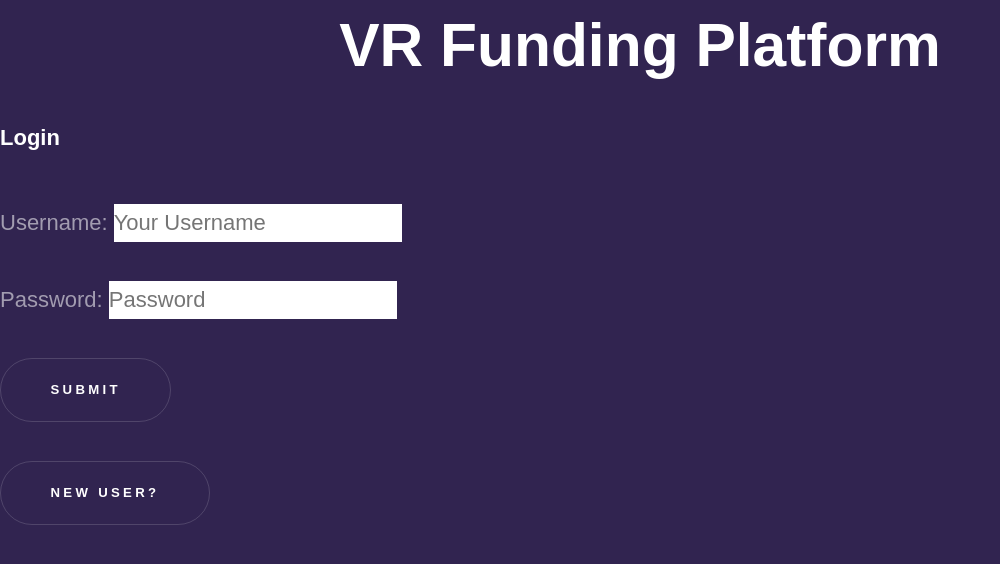
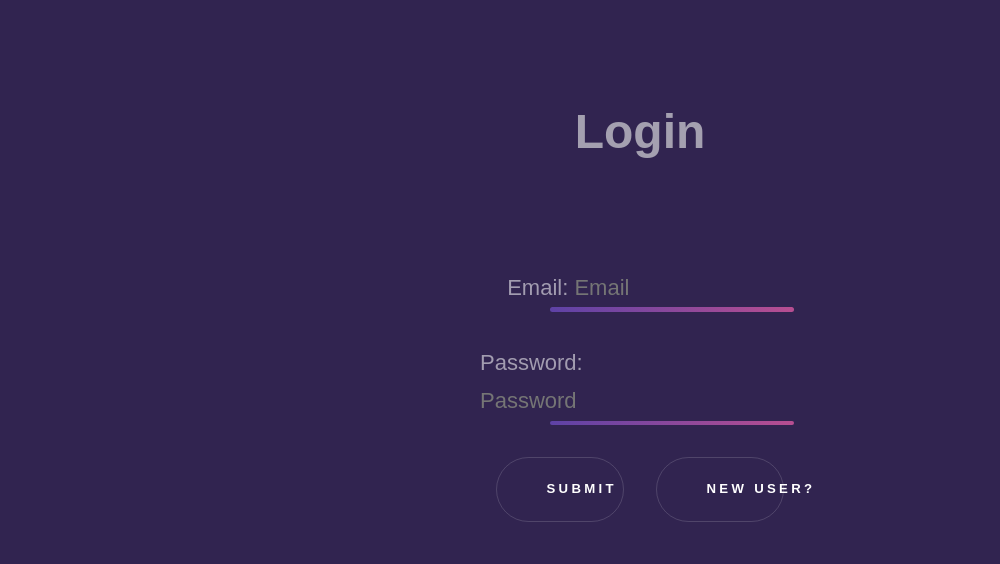
Before and after one commit to justin-mavity/front-end, a React (Create React App) app in the folder vr-funding-platform-front-end/: page /login in a window 1280 px wide. Shown: the top 564 px of the page, without its empty margins (0-1000 px from the left). Built offline with nearby package versions, Linux system fonts and the light colour scheme; no server answers.

Commit message:
Styled the Login Page.

```diff
--- a/vr-funding-platform-front-end/src/App.js
+++ b/vr-funding-platform-front-end/src/App.js
@@ -24,9 +24,9 @@ export default function App() {
 
   return (
     <div className="app">
-      <div className="title">
+      {/* <div className="title">
         <h1>VR Funding Platform</h1>
-      </div>
+      </div> */}
       <Switch>
         <Route path="/login">
           <Login />
--- a/vr-funding-platform-front-end/src/Components/Home.css
+++ b/vr-funding-platform-front-end/src/Components/Home.css
@@ -1,4 +1,7 @@
-body, input, select, textarea {
+body,
+input,
+select,
+textarea {
   color: rgba(255, 255, 255, 0.55);
   font-family: Arial, Helvetica, sans-serif;
   font-size: 16.5pt;
@@ -11,23 +14,29 @@ body {
   background: #312450;
 }
 
-h1, h2, h3, h4, h5, h6 {
+h1,
+h2,
+h3,
+h4,
+h5,
+h6 {
   color: #ffffff;
   font-weight: bold;
   line-height: 1.5;
   margin: 0 0 0.5em 0;
 }
 
-  *, *:before, *:after {
+*,
+*:before,
+*:after {
   box-sizing: inherit;
 }
 
-
-h1{
+h1 {
   font-size: 2.75em;
-    display:block;
-    margin-inline-start:0px;
-    margin-inline-end:0px;
+  display: block;
+  margin-inline-start: 0px;
+  margin-inline-end: 0px;
   text-align: center;
 }
 
@@ -64,18 +73,18 @@ p {
   z-index: 10000;
 }
 
-#sidebar .inner{
-    display:flex;
-    flex-direction:column;
+#sidebar .inner {
+  display: flex;
+  flex-direction: column;
   justify-content: center;
   transform: translateY(0);
   transition: opacity 1s ease;
-    min-height:100%;
+  min-height: 100%;
   opacity: 1;
-    width:100%;
+  width: 100%;
 }
 
-#sidebar nav a{
+#sidebar nav a {
   transition: color 0.2s ease;
   border: 0;
   color: rgba(255, 255, 255, 0.35);
@@ -99,16 +108,16 @@ p {
   max-width: 100%;
 }
 
-#sidebar nav a:before, #sidebar nav a:after {
+#sidebar nav a:before,
+#sidebar nav a:after {
   border-radius: 0.2em;
   bottom: 0;
-    content: '';
+  content: "";
   height: 0.2em;
   position: absolute;
   right: 0;
   width: 100%;
 }
-
 
 #sidebar nav a:after {
   background-image: linear-gradient(to right, #5e42a6, #b74e91);
@@ -150,56 +159,64 @@ p {
   margin-left: 18em;
 }
 
-  #intro{
+#intro {
+  display: flex;
+  flex-direction: column;
+  justify-content: center;
+  align-items: flex-start;
   background-attachment: fixed;
-    background-image: url('../Assets/images/banner.jpg');
+  background-image: url("../Assets/images/banner.jpg");
   background-position: top right;
   background-repeat: no-repeat;
   background-size: 100% 100%;
-    height:100vh;
+  height: 100vh;
 }
 
-    .wrapper .style1{
+.wrapper .style1 {
   background-color: #5e42a6;
 }
 
-  .wrappper .fullscreen{
-    display:flex;
+.wrappper .fullscreen {
+  display: flex;
   flex-direction: column;
   justify-content: center;
-    min-height:100vh;
+  min-height: 100vh;
 }
 
-    .wrapper .inner{
-      padding:5em 5em 3em 5em;
-      max-width:100%;
-      width:75%;
+.wrapper .inner {
+  padding: 5em 5em 3em 5em;
+  max-width: 100%;
+  width: 75%;
 }
 
-  .wrapper .fade-up .inner{
+.wrapper .fade-up .inner {
   transform: translateY(0);
   transition: opacity 1s ease, transform 1s ease;
-      opacity: 1.0;
+  opacity: 1;
 }
 
-  ul{
+ul {
   margin: 0 0, 2em 0;
-      padding-left:1em;
+  padding-left: 1em;
 }
 
-ul.actions{
-    display:flex;
-    cursor:default;
-    list-style:none;
-    margin-left:-1em;
-    padding-left:0;
+ul.actions {
+  display: flex;
+  cursor: default;
+  list-style: none;
+  margin-left: -1em;
+  padding-left: 0;
 }
 
 .wrapper.style2 {
   background-color: #b74e91;
 }
 
-input[type="submit"], input[type="reset"], input[type="button"], button, .button {
+input[type="submit"],
+input[type="reset"],
+input[type="button"],
+button,
+.button {
   appearance: none;
   transition: border-color 0.2s ease;
   background-color: transparent;
@@ -223,11 +240,15 @@ input[type="submit"], input[type="reset"], input[type="button"], button, .button
   white-space: nowrap;
 }
 
-  input[type="submit"]:after, input[type="reset"]:after, input[type="button"]:after, button:after, .button:after {
+input[type="submit"]:after,
+input[type="reset"]:after,
+input[type="button"]:after,
+button:after,
+.button:after {
   transition: opacity 0.2s ease, transform 0.2s ease;
   background: #ffffff;
   border-radius: 3em;
-    content: '';
+  content: "";
   height: 100%;
   left: 0;
   opacity: 0;
--- a/vr-funding-platform-front-end/src/Components/Home.js
+++ b/vr-funding-platform-front-end/src/Components/Home.js
@@ -9,14 +9,23 @@ import "./Home.css";
 
 function Home(props) {
   console.log(props);
+
   const { fundraisers } = props;
+
   const history = useHistory();
+
   const routeToLogin = () => {
     history.push("/login");
   };
+
+  const routeToRegister = () => {
+    history.push("/register");
+  };
+
   useEffect(() => {
     props.fetchFundraisers(localStorage.getItem("user_id"));
   }, []);
+
   return (
     <div className="home-wrapper">
       <div id="sidebar">
@@ -42,6 +51,15 @@ function Home(props) {
                   Sign In
                 </a>
               </li>
+              <li>
+                <a
+                  href="register"
+                  className="scrolly active-locked"
+                  onClick={routeToRegister}
+                >
+                  Register
+                </a>
+              </li>
             </ul>
           </nav>
         </div>
@@ -55,7 +73,7 @@ function Home(props) {
               access to business training, project capital raising and
               mentoring.
             </p>
-            <ul className="actions">
+            {/* <ul className="actions">
               <li>
                 <button
                   type="button"
@@ -65,7 +83,7 @@ function Home(props) {
                   Log In
                 </button>
               </li>
-            </ul>
+            </ul> */}
           </div>
         </div>
         <div id="about" className="wrapper style2">
--- a/vr-funding-platform-front-end/src/Components/HomeFundraiserCard.js
+++ b/vr-funding-platform-front-end/src/Components/HomeFundraiserCard.js
@@ -41,7 +41,7 @@ function HomeFundraiserCard(props) {
             {amount_raised} out of {goal}
           </CardText>
         </CardBody>
-        <div clasName="donate-link">
+        <div className="donate-link">
           <Link to="/donate">
             <button>Donate</button>
           </Link>
--- a/vr-funding-platform-front-end/src/Forms/Login.js
+++ b/vr-funding-platform-front-end/src/Forms/Login.js
@@ -2,17 +2,85 @@ import React, { useState, useEffect } from "react";
 import { useHistory, Link } from "react-router-dom";
 import { Button, Form, FormGroup, Label, Input } from "reactstrap";
 import axios from "axios";
+import styled from "styled-components";
 
 import * as yup from "yup";
 
+const StyledPage = styled.div`
+  width: 100%;
+  height: 100%;
+  display: flex;
+  flex-direction: column;
+  justify-content: center;
+  align-items: center;
+`;
+
+const StyledHeader = styled.h2`
+  margin-top: 7.5%;
+  font-size: 3rem;
+  color: #a4a0b0;
+`;
+
+const StyledForm = styled.form`
+  width: 100%;
+  height: 100%;
+  display: flex;
+  flex-direction: column;
+  justify-content: center;
+  align-items: center;
+  margin-top: 6%;
+`;
+
+const StyledEmailContainer = styled.div`
+  width: 25%;
+  margin-left: 4.25%;
+`;
+
+const StyledPasswordContainer = styled.div`
+  width: 25%;
+`;
+
+const StyledInput = styled.input`
+  width: 75%;
+  background: none;
+  outline: none;
+`;
+
+const StyledEmailBorder = styled.div`
+  width: 76.25%;
+  height: 0.2em;
+  margin-left: 13.45%;
+  margin-bottom: 10%;
+  border-radius: 0.2em;
+  background: linear-gradient(to right, #5e42a6, #b74e91);
+`;
+
+const StyledPasswordBorder = styled.div`
+  width: 76.25%;
+  height: 0.2em;
+  margin-left: 22%;
+  margin-bottom: 10%;
+  border-radius: 0.2em;
+  background: linear-gradient(to right, #5e42a6, #b74e91);
+`;
+
+const StyledButtonContainer = styled.div`
+  width: 25%;
+`;
+
+const StyledButton = styled.button`
+  width: 40%;
+  margin: 0 5%;
+`;
+
 function Login() {
   const [form, setForm] = useState({
-    username: "",
+    email: "",
     password: "",
   });
 
   const [errors, setErrors] = useState({
-    username: "",
+    email: "",
     password: "",
   });
 
@@ -21,7 +89,7 @@ function Login() {
   const history = useHistory();
 
   const schema = yup.object().shape({
-    username: yup.string().required("username is required"),
+    email: yup.string().required("email is required"),
     password: yup
       .string()
       .required("Password is required")
@@ -50,11 +118,11 @@ function Login() {
   const submit = (e) => {
     e.preventDefault();
     const newUser = {
-      username: form.username.trim(),
+      email: form.email.trim(),
       password: form.password.trim(),
     };
     axios
-      .post("https://tt-46-vr-funding.herokuapp.com/api/auth/login", newUser)
+      .post("https://tt-46-vr-funding.herokuapp.com/auth/login", newUser)
       .then((res) => {
         localStorage.setItem("token", res.data.token);
         history.push("/dashboard");
@@ -64,28 +132,28 @@ function Login() {
         console.log("Login error: ", err);
       });
   };
+
   return (
-    <div className="login">
-      <h2>Login</h2>
-      <br />
-      <div className="signup">
-        <Form onSubmit={submit}>
-          <FormGroup>
-            <Label for="username">Username: </Label>
-            <Input
+    <StyledPage className="login">
+      <StyledHeader>Login</StyledHeader>
+      <StyledPage className="signup">
+        <StyledForm onSubmit={submit}>
+          <StyledEmailContainer>
+            <Label for="email">Email: </Label>
+            <StyledInput
               className="form-control"
               onChange={change}
-              value={form.username}
-              name="username"
+              value={form.email}
+              name="email"
               type="text"
-              placeholder="Your Username"
+              placeholder="Email"
             />
-          </FormGroup>
-          <div style={{ color: "red" }}>{errors.username}</div>
-          <br />
-          <FormGroup>
+            <StyledEmailBorder />
+          </StyledEmailContainer>
+          <div style={{ color: "red" }}>{errors.email}</div>
+          <StyledPasswordContainer>
             <Label for="password">Password: </Label>
-            <Input
+            <StyledInput
               className="form-control"
               onChange={change}
               value={form.password}
@@ -93,21 +161,18 @@ function Login() {
               type="text"
               placeholder="Password"
             />
-          </FormGroup>
+            <StyledPasswordBorder />
+          </StyledPasswordContainer>
           <div style={{ color: "red" }}>{errors.password}</div>
-          <br />
-          <Button className="form-control" disabled={disabled}>
-            Submit
-          </Button>
-          <br />
-          <br />
-          <Link to="/Register">
-            <Button>New User?</Button>
-          </Link>
-        </Form>
-        <br />
-      </div>
-    </div>
+          <StyledButtonContainer>
+            <StyledButton disabled={disabled}>Submit</StyledButton>
+            <Link to="/Register">
+              <StyledButton>New User?</StyledButton>
+            </Link>
+          </StyledButtonContainer>
+        </StyledForm>
+      </StyledPage>
+    </StyledPage>
   );
 }
 
--- a/vr-funding-platform-front-end/src/index.js
+++ b/vr-funding-platform-front-end/src/index.js
@@ -6,7 +6,7 @@ import { createStore, applyMiddleware } from "redux";
 import { Provider } from "react-redux";
 import logger from "redux-logger";
 import thunk from "redux-thunk";
-import { PostReducer } from "./store/reducers/postReducers";
+import { PostReducer } from "./store/reducers/PostReducers";
 import { BrowserRouter as Router } from "react-router-dom";
 
 const store = createStore(PostReducer, applyMiddleware(thunk, logger));
```
Also changed, not shown: 1 other file (tests, documents, lock files or other folders). Lines whose indentation alone changed are shown as unchanged.
